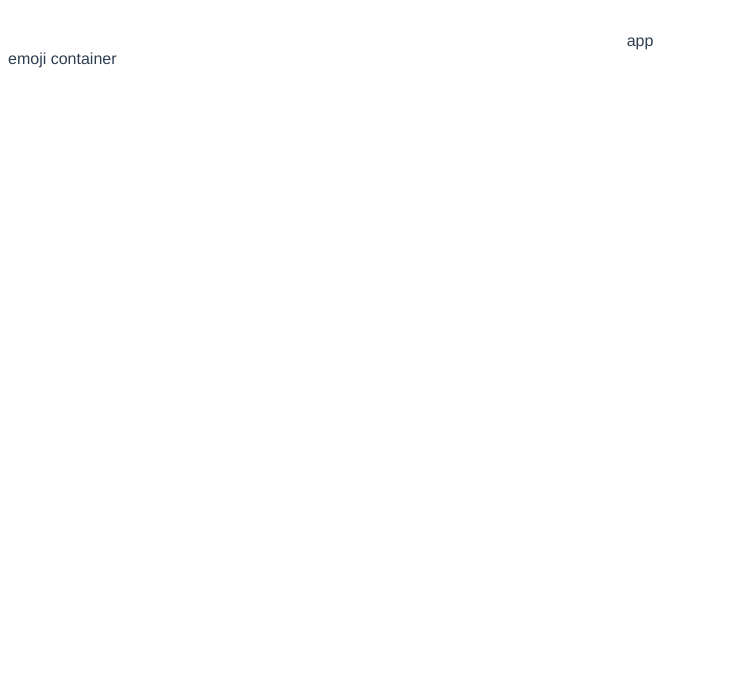
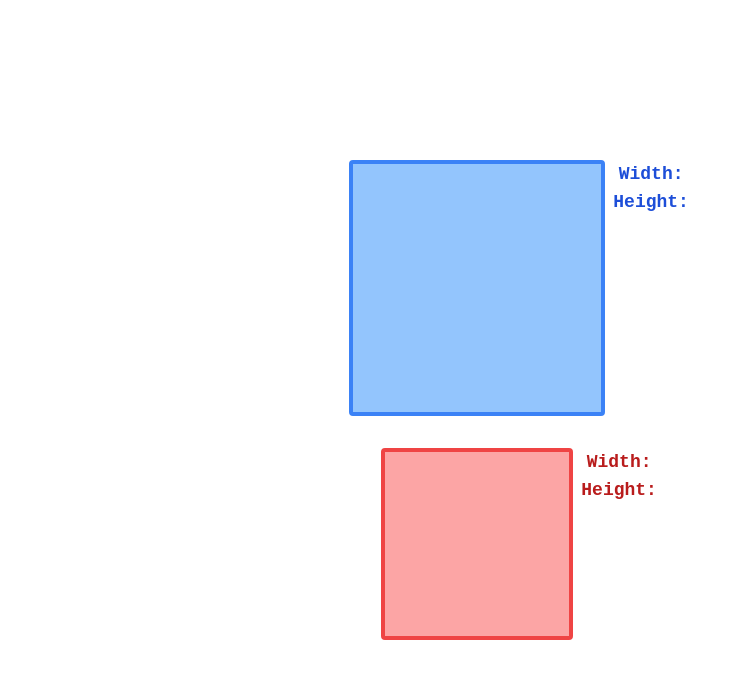
Before and after one commit to rupamkairi/Mix-Jam-Emojis, a Vue app: page / in a window 1280 px wide. Shown: the top 678 px of the page, without its empty margins (0-740 px from the left). Built offline with nearby package versions, Linux system fonts and the light colour scheme.

Commit message:
basic style

```diff
--- a/public/index.html
+++ b/public/index.html
@@ -1,15 +1,23 @@
 <!DOCTYPE html>
 <html lang="en">
   <head>
-    <meta charset="utf-8">
-    <meta http-equiv="X-UA-Compatible" content="IE=edge">
-    <meta name="viewport" content="width=device-width,initial-scale=1.0">
-    <link rel="icon" href="<%= BASE_URL %>favicon.ico">
+    <meta charset="utf-8" />
+    <meta http-equiv="X-UA-Compatible" content="IE=edge" />
+    <meta name="viewport" content="width=device-width,initial-scale=1.0" />
+    <link rel="icon" href="<%= BASE_URL %>favicon.ico" />
     <title><%= htmlWebpackPlugin.options.title %></title>
+    <link
+      href="https://unpkg.com/tailwindcss@^2/dist/tailwind.min.css"
+      rel="stylesheet"
+    />
   </head>
   <body>
     <noscript>
-      <strong>We're sorry but <%= htmlWebpackPlugin.options.title %> doesn't work properly without JavaScript enabled. Please enable it to continue.</strong>
+      <strong
+        >We're sorry but <%= htmlWebpackPlugin.options.title %> doesn't work
+        properly without JavaScript enabled. Please enable it to
+        continue.</strong
+      >
     </noscript>
     <div id="app"></div>
     <!-- built files will be auto injected -->
--- a/src/App.vue
+++ b/src/App.vue
@@ -1,6 +1,5 @@
 <template>
-  <div>
-    app
+  <div class="container mx-auto h-screen flex items-center justify-center">
     <emoji-container />
   </div>
 </template>
@@ -23,6 +22,5 @@ export default {
   -moz-osx-font-smoothing: grayscale;
   text-align: center;
   color: #2c3e50;
-  margin-top: 2rem;
 }
 </style>
--- a/src/components/EmojiContainer.vue
+++ b/src/components/EmojiContainer.vue
@@ -1,18 +1,69 @@
 <template>
-  <div id="emoji-container">
-    emoji container
+  <div class="flex flex-col items-center" id="emoji-container">
+    <div class="flex">
+      <div
+        class="rounded border-solid border-4 border-blue-500 outline-none w-64 h-64 select-none main-emoji-box"
+      >
+        <!-- {{ main_emoji }} -->
+        <div class="bg-blue-300 w-full h-full"></div>
+      </div>
+      <div class="flex flex-col font-bold text-lg text-blue-700 ml-2">
+        <span>
+          Width:
+          <input class="outline-none" type="text" />
+        </span>
+        <span>
+          Height:
+          <input class="outline-none" type="text"
+        /></span>
+      </div>
+    </div>
+    <div class="flex mt-8">
+      <div
+        class="rounded border-solid border-4 border-red-500 outline-none w-48 h-48 sub-emoji-box"
+      >
+        <!-- {{ sub_emoji }} -->
+        <div class="bg-red-300 w-full h-full"></div>
+      </div>
+      <div class="flex flex-col font-bold text-lg text-red-700 ml-2">
+        <span>
+          Width:
+          <input class="outline-none" type="text" />
+        </span>
+        <span>
+          Height:
+          <input class="outline-none" type="text"
+        /></span>
+      </div>
+    </div>
   </div>
 </template>
 
 <script>
+// import { ref } from "vue";
 export default {
   name: "EmojiContainer",
   props: {},
+  setup() {
+    // const main_emoji = ref("💻");
+    // const sub_emoji = ref("🚀");
+    // return { main_emoji, sub_emoji };
+  },
 };
 </script>
 
 <style scoped>
 #emoji-container {
   display: flex;
+  font-family: monospace;
+}
+
+.main-emoji-box {
+  font-size: 16rem;
+}
+
+.sub-emoji-box {
+  font-size: 12rem;
+  cursor: pointer;
 }
 </style>
```
